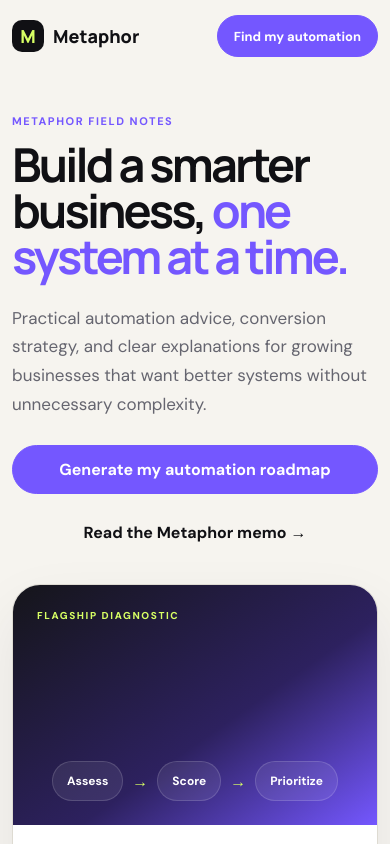
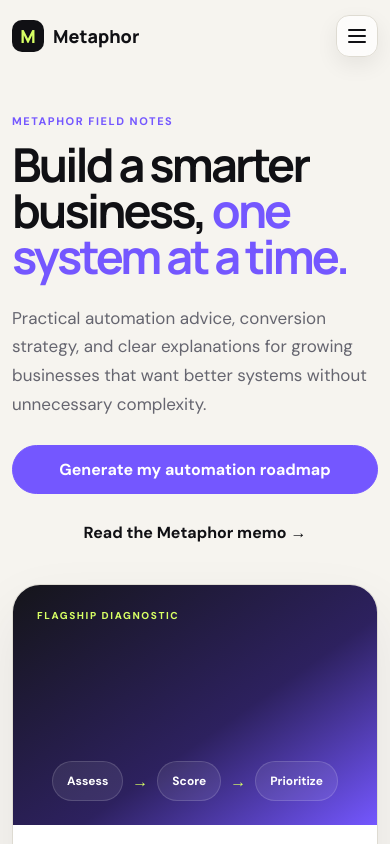
Before and after one commit to cocodev86/Coco1, a Next.js app: page /blog in a window 390 px wide. Shown: the top 844 px of the page. Built offline with nearby package versions, Linux system fonts and the light colour scheme.

Commit message:
Add shared desktop and mobile navigation to blog

```diff
--- a/app/blog/page.tsx
+++ b/app/blog/page.tsx
@@ -1,5 +1,6 @@
 import type { Metadata } from "next";
 import Link from "next/link";
+import MobileMenu from "../MobileMenu";
 import { articles, categories } from "./data";
 import styles from "./blog.module.css";
 
@@ -14,15 +15,24 @@ const guides = [
   ["03", "Tool selection", "Compare CRMs, databases, schedulers, payment tools, and AI platforms by business outcome."],
 ];
 
+const publicMenu = [
+  { label: "Services", href: "/#services" },
+  { label: "Process", href: "/#process" },
+  { label: "Pricing", href: "/#pricing" },
+  { label: "Blog", href: "/blog" },
+  { label: "Booking", href: "/#booking" },
+];
+
 export default function BlogHome() {
   return (
     <main className={styles.page}>
-      <nav className={`shell ${styles.nav}`} aria-label="Blog navigation">
+      <nav className={`nav shell ${styles.nav}`} aria-label="Primary navigation">
         <Link className="brand" href="/" aria-label="Metaphor Consulting home"><span>M</span>Metaphor</Link>
-        <div className={styles.navLinks}>
-          <Link href="/">Home</Link><a href="#latest">Articles</a><Link href="/automation-explorer">Explorer</Link><Link href="/automation-library">Automation library</Link><Link href="/resources">Resources</Link><Link href="/newsletter">Newsletter</Link><Link href="/blog/case-studies">Case studies</Link><Link href="/blog/search">Search</Link>
+        <div className="navlinks">
+          {publicMenu.map((item) => <Link key={item.href} href={item.href}>{item.label}</Link>)}
         </div>
-        <Link className="button button-small" href="/automation-explorer">Find my automation</Link>
+        <Link className="button button-small" href="/#booking">Book a strategy call</Link>
+        <MobileMenu links={publicMenu} ctaHref="/#booking" menuId="blog-mobile-navigation" />
       </nav>
 
       <section className={`shell ${styles.hero}`}>
```
